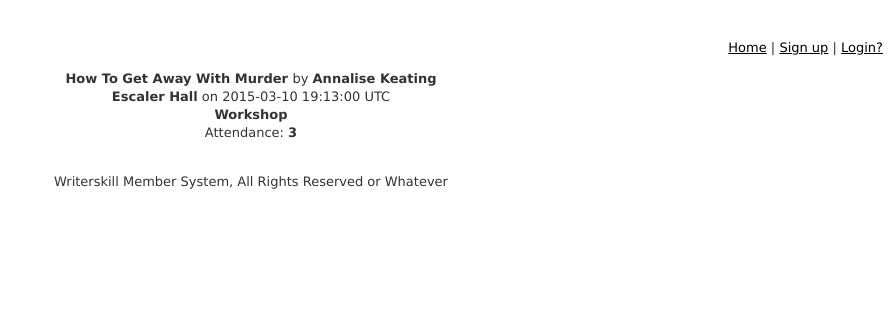
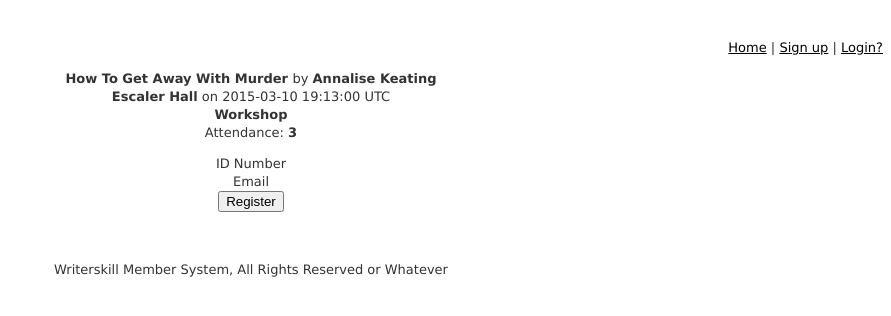
Before and after one commit to jacemonje/writerskill, a Rails app: page /events/1 in a window 1280 px wide. Shown: the top 316 px of the page, without its empty margins (389-1280 px from the left). Run offline with Rails 7, Linux system fonts and the light colour scheme; data comes from the database, SQL or seed files in the repository; both versions use the stored data as it was after the commit; style sheets or scripts are compiled from the project's sources; some libraries are stand-ins or nearby versions.

Commit message:
ATTEND FUNCTIONALITY IS ALMOST WORKING

```diff
--- a/app/admin/event.rb
+++ b/app/admin/event.rb
@@ -1,6 +1,9 @@
 ActiveAdmin.register Event do
   permit_params :eventid, :name, :organized_by, :venue, :schedule, :eventclass, :attendance, :addpoint
 
+  def get_attendance
+      return attendance
+  end
 
   # See permitted parameters documentation:
   # https://github.com/activeadmin/activeadmin/blob/master/docs/2-resource-customization.md#setting-up-strong-parameters
--- a/app/controllers/events_controller.rb
+++ b/app/controllers/events_controller.rb
@@ -1,15 +1,29 @@
 class EventsController < ApplicationController
   before_action :set_event, only: [:show, :edit, :update, :destroy]
-
-  def register
-
-  end
 
   def index
     @events = Event.all
   end
 
   def show
+    @event = Event.find(params[:id])
+  end
+
+  def attend
+    #if member exists
+    #event attendance + 1
+    #member points + event.addpoint
+    @event = Event.find(params[:id])
+
+    #if member.exists?
+      @event.attendance = @event.attendance + 1
+      @event.save!
+      redirect_to events_path
+    #else
+
+    #end
+
+
   end
 
   def new
--- a/app/views/events/show.html.erb
+++ b/app/views/events/show.html.erb
@@ -18,7 +18,19 @@
 
   Attendance: <b><%= @event.attendance %></b>
 
-  <br>
+
+  <div>
+
+    ID Number
+    <br>
+    Email
+
+    <br>
+    <%= button_to 'Register', :controller => "events", :action => "attend" %>
+    <br>
+
+  </div>
+
 
 </p>
 
--- a/config/routes.rb
+++ b/config/routes.rb
@@ -9,6 +9,8 @@ Rails.application.routes.draw do
   get 'dashboard/' => 'dashboard#index'
 
   get 'members' => 'dashboard#index'
+
+  post 'events/:id/' => 'events#attend'
   #get 'members/sign_up' => 'members#create'
 
   get 'home/index'
```
Also changed, not shown: db/development.sqlite3, 2 other files.
